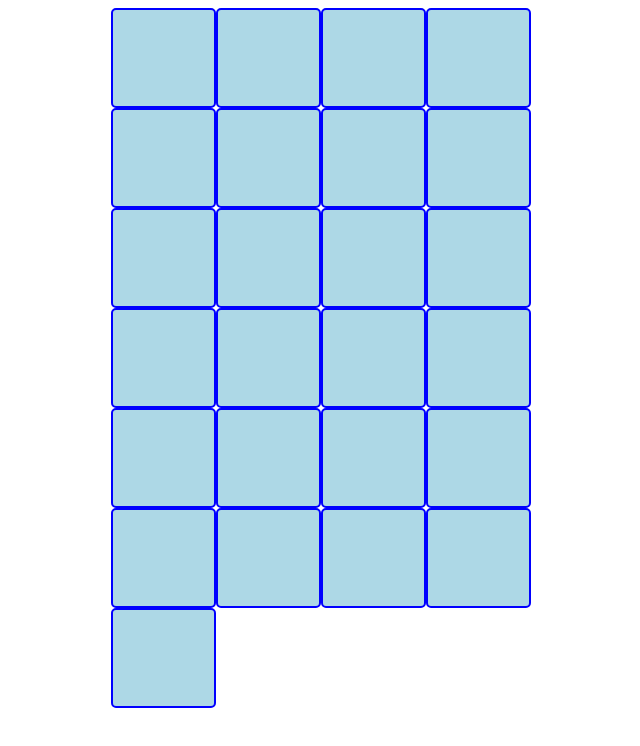
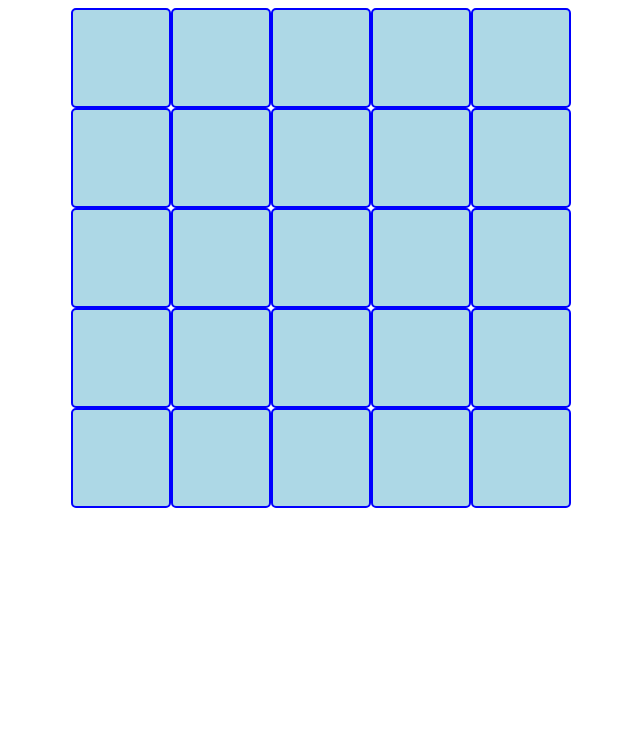
Before and after one commit to andthengoto10/Event-listener, a plain HTML site: page index.html in a window 1280 px wide. Shown: the whole page, without its empty margins (319-959 px from the left). Drawn offline with Linux system fonts and the light colour scheme.

Commit message:
Update index.css

```diff
--- a/css/index.css
+++ b/css/index.css
@@ -4,7 +4,7 @@
 #test{
     display: flex;
     flex-wrap: wrap;
-    width: 420px;
+    width: 500px;
     margin: auto;
 }
 
@@ -12,6 +12,6 @@
     background-color: lightblue;
     border: 2px solid blue;
     height: 100px;
-    width: 25%;
+    width: 20%;
     border-radius: 5px;
 }
```
